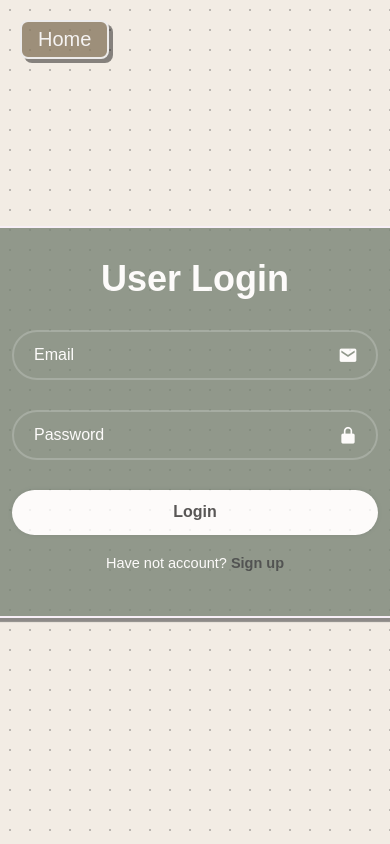
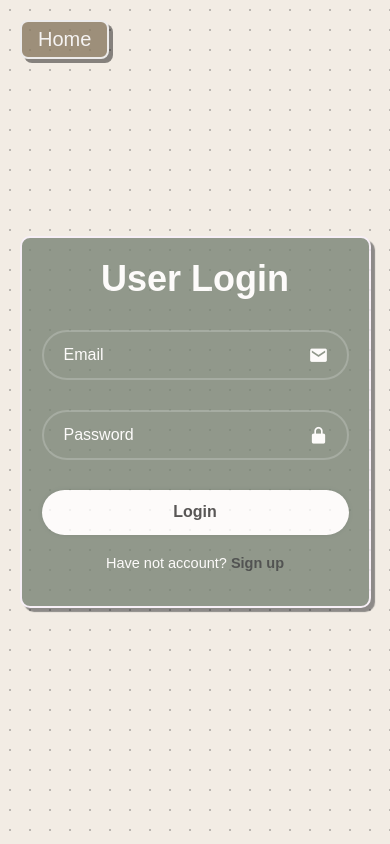
Before and after one commit to kausar2nd/testShunno, a Flask app: page /user_login in a window 390 px wide. Run offline with Flask 3, Linux system fonts and the light colour scheme.

Commit message:
update login page

```diff
--- a/app/static/css/login_style.css
+++ b/app/static/css/login_style.css
@@ -155,3 +155,15 @@ a {
 .link p a:hover {
     text-decoration: underline;
 }
+@media screen and (max-width: 768px) {
+    .wrapper {
+        width: 90%;
+        padding: 20px;
+    }
+    .input-box input {
+        width: 100%;
+    }
+    .btn {
+        width: 100%;
+    }
+}
```
